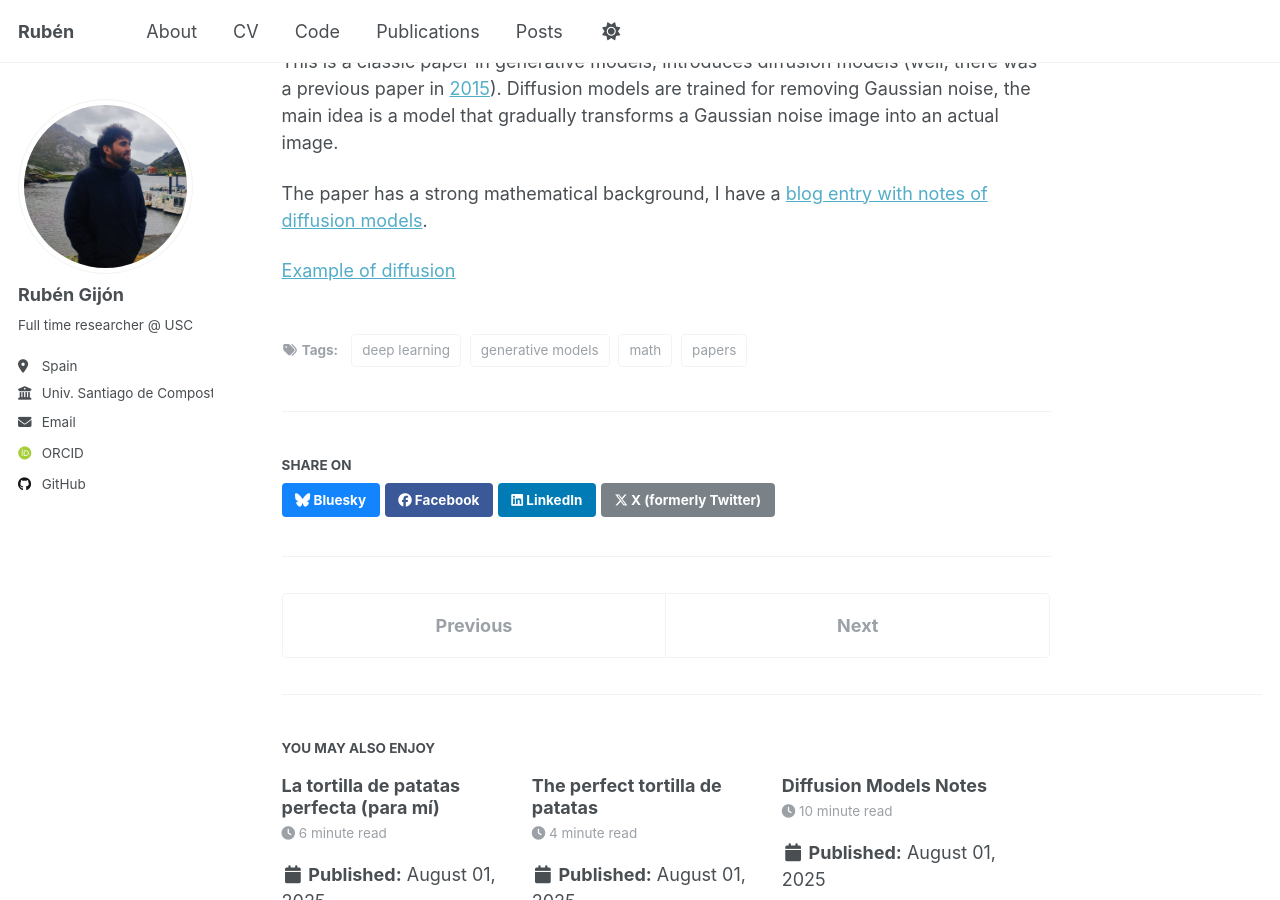
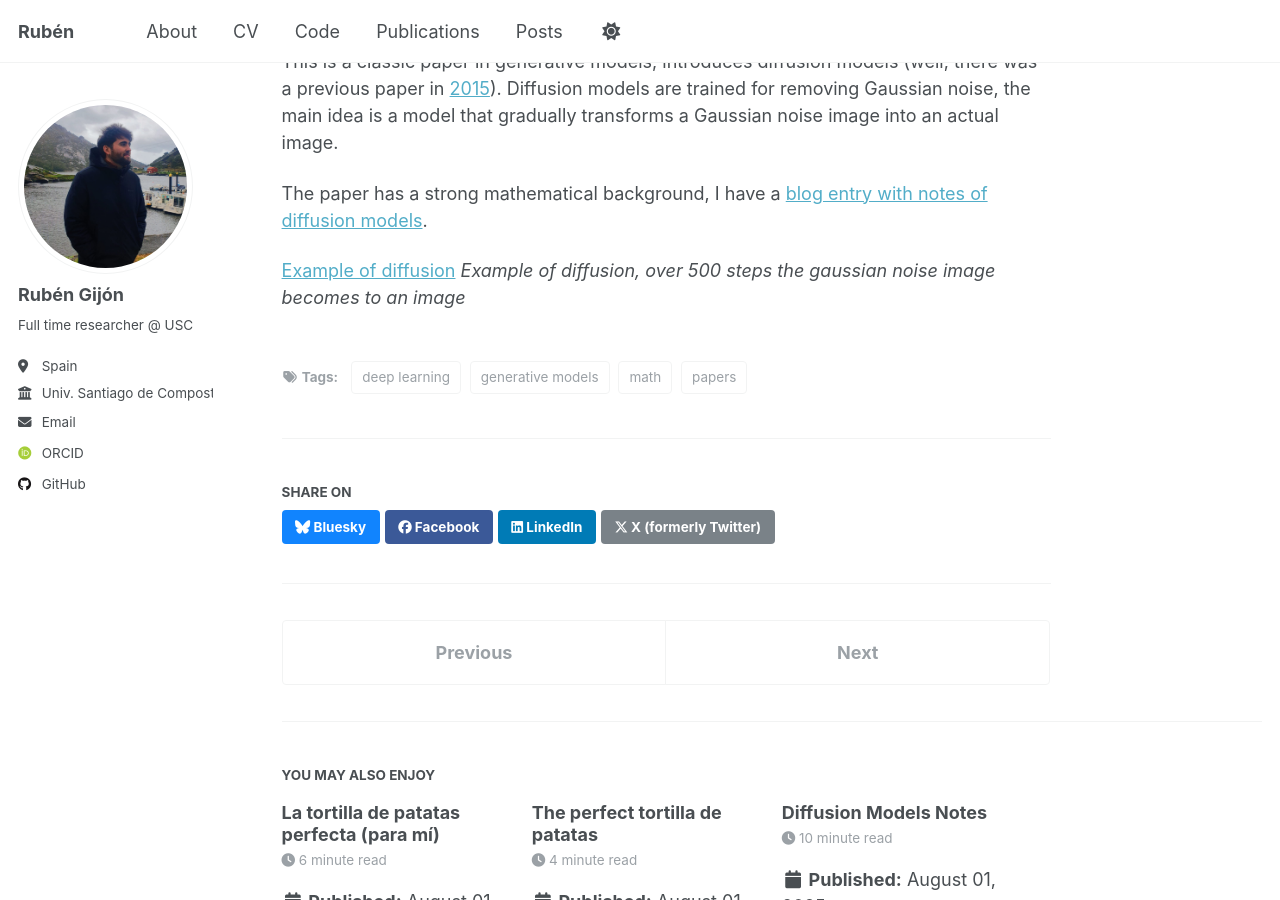
Before and after one commit to rubzip/rubzip.github.io, a Jekyll site: the page built from _posts/2025-08-01-paper-compilation.md, in a window 1280 px wide and 900 px high, scrolled down 1097 px. Built offline with Jekyll 4.4.1, drawn with Linux system fonts in a browser that asks for light colours; some web fonts are replaced; a script that is not in the unit is left out.

Commit message:
Actualizar 2025-08-01-paper-compilation.md

```diff
--- a/_posts/2025-08-01-paper-compilation.md
+++ b/_posts/2025-08-01-paper-compilation.md
@@ -30,4 +30,5 @@
 
 The paper has a strong mathematical background, I have a [blog entry with notes of diffusion models](/posts/2025/08/diffusion/).
 
-[Example of diffusion]()
+[Example of diffusion](/images/diffusion/diffusion_subplots.png)
+*Example of diffusion, over 500 steps the gaussian noise image becomes to an image*
```
